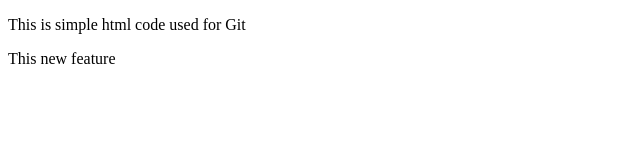
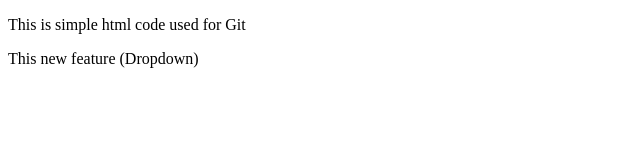
Before and after one commit to VijayMalhi047/localRepo, a plain HTML site: page index.html in a window 1280 px wide. Shown: the full height of the page, 0-640 px from the left. Drawn offline with Linux system fonts and the light colour scheme.

Commit message:
Add Drpodown

```diff
--- a/index.html
+++ b/index.html
@@ -7,6 +7,6 @@
 </head>
 <body>
     <p>This is simple html code used for Git</p>
-    <p>This new feature</p>
+    <p>This new feature (Dropdown)</p>
 </body>
 </html>
```
